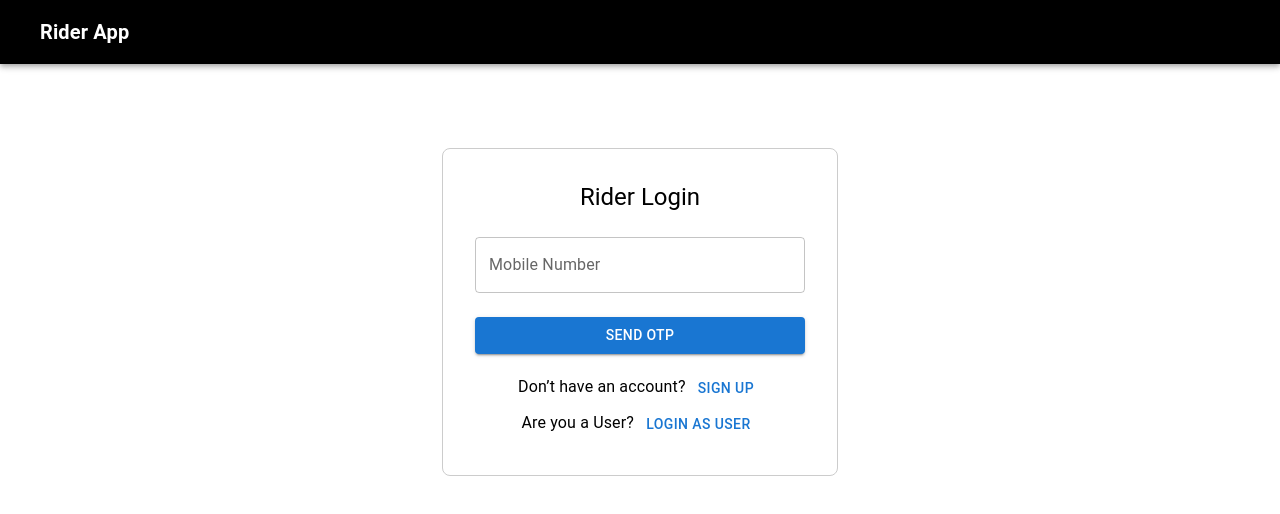
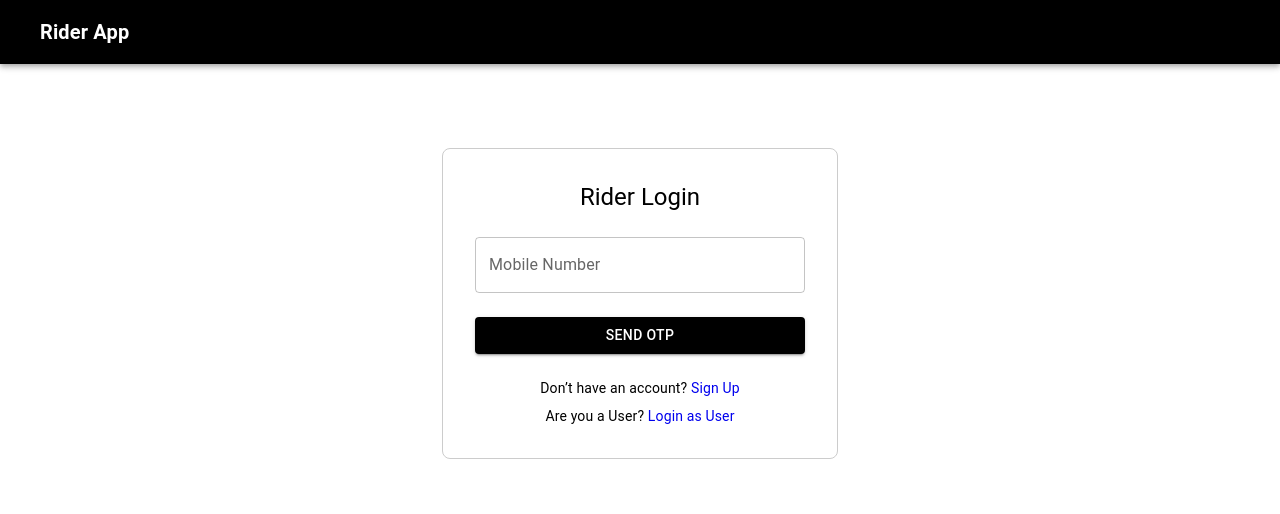
Before and after one commit to mkishorespeshway/Rider_App, a React (Create React App) app in the folder frontend/: page /rider-login in a window 1280 px wide. Shown: the top 514 px of the page. Built offline with nearby package versions, Linux system fonts and the light colour scheme; no server answers.

Commit message:
rider otp

```diff
--- a/frontend/src/pages/RiderLogin.js
+++ b/frontend/src/pages/RiderLogin.js
@@ -1,8 +1,16 @@
 import React, { useState } from "react";
-import { useNavigate } from "react-router-dom";
-import { sendOtp, verifyOtp, checkRiderApproval } from "../services/api";
+import { useNavigate, Link } from "react-router-dom";
+import { sendOtp, verifyOtp } from "../services/api"; // ✅ use OTP API
 import { useAuth } from "../contexts/AuthContext";
-import { Box, Button, Container, TextField, Typography, Alert } from "@mui/material";
+import {
+  Box,
+  Button,
+  Container,
+  TextField,
+  Typography,
+  Alert,
+  CircularProgress,
+} from "@mui/material";
 
 export default function RiderLogin() {
   const [mobile, setMobile] = useState("");
@@ -10,63 +18,66 @@ export default function RiderLogin() {
   const [step, setStep] = useState(1);
   const [loading, setLoading] = useState(false);
   const [message, setMessage] = useState({ type: "", text: "" });
+
   const navigate = useNavigate();
   const { login } = useAuth();
 
+  const isValidMobile = (num) => /^[0-9]{10}$/.test(num);
+
+  // Step 1: Send OTP
   const handleSendOtp = async () => {
     setMessage({ type: "", text: "" });
-    if (!mobile || mobile.length !== 10) {
+    if (!mobile || !isValidMobile(mobile)) {
       setMessage({ type: "error", text: "Enter a valid 10-digit mobile number" });
       return;
     }
+
     try {
       setLoading(true);
-      const approvalRes = await checkRiderApproval(mobile);
-      if (!approvalRes.data?.approved) {
-        setMessage({ type: "info", text: "Your account is still waiting for admin approval." });
-        setLoading(false);
-        return;
-      }
+      // ✅ Call OTP API with role 'rider'
       const res = await sendOtp(mobile, "rider");
       if (res.data.success) {
         setStep(2);
         setMessage({ type: "success", text: "OTP sent! Check your mobile." });
       } else {
-        setMessage({ type: "error", text: res.data.message });
+        setMessage({ type: "error", text: res.data.message || "Failed to send OTP" });
       }
     } catch (err) {
-      const errorMessage = err.response?.data?.message || "Server error while sending OTP";
-      setMessage({ type: "error", text: errorMessage });
+      console.error(err);
+      setMessage({ type: "error", text: "Server error while sending OTP" });
     } finally {
       setLoading(false);
     }
   };
 
+  // Step 2: Verify OTP
   const handleVerifyOtp = async () => {
     setMessage({ type: "", text: "" });
-    if (!otp || otp.length !== 6) {
-      setMessage({ type: "error", text: "Enter the 6-digit OTP" });
+    if (!otp || otp.length < 4) {
+      setMessage({ type: "error", text: "Enter a valid OTP" });
       return;
     }
+
     try {
       setLoading(true);
-      const res = await verifyOtp(mobile, otp, "rider");
+      const res = await verifyOtp(mobile, otp, "rider"); // ✅ role = rider
       if (res.data.success) {
-        // ✅ Save the full auth object into context
         login({
           token: res.data.token,
           role: res.data.role || res.data.user?.role || "rider",
           user: res.data.user,
         });
-
         setMessage({ type: "success", text: "Login successful! Redirecting..." });
-        setTimeout(() => navigate("/rider-dashboard"), 700);
+        setTimeout(() => navigate("/rider-dashboard"), 1000);
       } else {
-        setMessage({ type: "error", text: res.data.message });
+        setMessage({ type: "error", text: res.data.message || "Invalid OTP" });
       }
     } catch (err) {
-      const errorMessage = err.response?.data?.message || "Server error while verifying OTP";
-      setMessage({ type: "error", text: errorMessage });
+      console.error(err);
+      setMessage({
+        type: "error",
+        text: err.response?.data?.message || "Server error while verifying OTP",
+      });
     } finally {
       setLoading(false);
     }
@@ -76,30 +87,68 @@ export default function RiderLogin() {
     <Container maxWidth="xs">
       <Box sx={{ mt: 8, p: 4, border: "1px solid #ccc", borderRadius: 2, textAlign: "center" }}>
         <Typography variant="h5" gutterBottom>Rider Login</Typography>
+
         {message.text && <Alert severity={message.type} sx={{ mb: 2 }}>{message.text}</Alert>}
 
         {step === 1 && (
           <>
-            <TextField fullWidth label="Mobile Number" value={mobile} onChange={(e) => setMobile(e.target.value)} margin="normal"/>
-            <Button fullWidth variant="contained" sx={{ mt: 2 }} onClick={handleSendOtp} disabled={loading}>
-              {loading ? "Checking..." : "Send OTP"}
+            <TextField
+              fullWidth
+              label="Mobile Number"
+              variant="outlined"
+              margin="normal"
+              value={mobile}
+              onChange={(e) => setMobile(e.target.value)}
+              inputProps={{ maxLength: 10 }}
+            />
+            <Button
+              fullWidth
+              variant="contained"
+              sx={{ mt: 2, bgcolor: "black", "&:hover": { bgcolor: "#333" } }}
+              onClick={handleSendOtp}
+              disabled={loading}
+            >
+              {loading ? <CircularProgress size={24} color="inherit" /> : "Send OTP"}
             </Button>
           </>
         )}
 
         {step === 2 && (
           <>
-            <TextField fullWidth label="Enter OTP" value={otp} onChange={(e) => setOtp(e.target.value)} margin="normal" />
-            <Button fullWidth variant="contained" sx={{ mt: 2 }} onClick={handleVerifyOtp} disabled={loading}>
-              {loading ? "Verifying..." : "Verify OTP"}
+            <TextField
+              fullWidth
+              label="Enter OTP"
+              variant="outlined"
+              margin="normal"
+              value={otp}
+              onChange={(e) => setOtp(e.target.value)}
+            />
+            <Button
+              fullWidth
+              variant="contained"
+              sx={{ mt: 2, bgcolor: "black", "&:hover": { bgcolor: "#333" } }}
+              onClick={handleVerifyOtp}
+              disabled={loading}
+            >
+              {loading ? <CircularProgress size={24} color="inherit" /> : "Verify OTP"}
             </Button>
           </>
         )}
 
-        <Typography sx={{ mt: 2 }}>
-          Don’t have an account? <Button onClick={() => navigate("/rider-register")}>Sign Up</Button><br/>
-          Are you a User? <Button onClick={() => navigate("/login")}>Login as User</Button>
-        </Typography>
+        <Box sx={{ mt: 3 }}>
+          <Typography variant="body2">
+            Don’t have an account?{" "}
+            <Link to="/rider-register" style={{ textDecoration: "none" }}>
+              Sign Up
+            </Link>
+          </Typography>
+          <Typography variant="body2" sx={{ mt: 1 }}>
+            Are you a User?{" "}
+            <Link to="/user-login" style={{ textDecoration: "none" }}>
+              Login as User
+            </Link>
+          </Typography>
+        </Box>
       </Box>
     </Container>
   );
--- a/frontend/src/pages/UserLogin.js
+++ b/frontend/src/pages/UserLogin.js
@@ -22,11 +22,14 @@ export default function UserLogin() {
   const navigate = useNavigate();
   const { login } = useAuth();
 
+  // ✅ Mobile number validator
+  const isValidMobile = (num) => /^[0-9]{10}$/.test(num);
+
   // Step 1: Send OTP
   const handleSendOtp = async () => {
     setMessage({ type: "", text: "" });
 
-    if (!mobile || mobile.length !== 10) {
+    if (!mobile || !isValidMobile(mobile)) {
       setMessage({ type: "error", text: "Enter a valid 10-digit mobile number" });
       return;
     }
@@ -62,7 +65,6 @@ export default function UserLogin() {
       const res = await verifyOtp(mobile, otp, "user");
 
       if (res.data.success) {
-        // ✅ Save the full auth object into context
         login({
           token: res.data.token,
           role: res.data.role || res.data.user?.role || "user",
@@ -101,6 +103,7 @@ export default function UserLogin() {
               margin="normal"
               value={mobile}
               onChange={(e) => setMobile(e.target.value)}
+              inputProps={{ maxLength: 10 }} // ✅ restrict to 10 digits
             />
             <Button
               fullWidth
```
Also changed, not shown: 2 other files (tests, documents, lock files or other folders).
